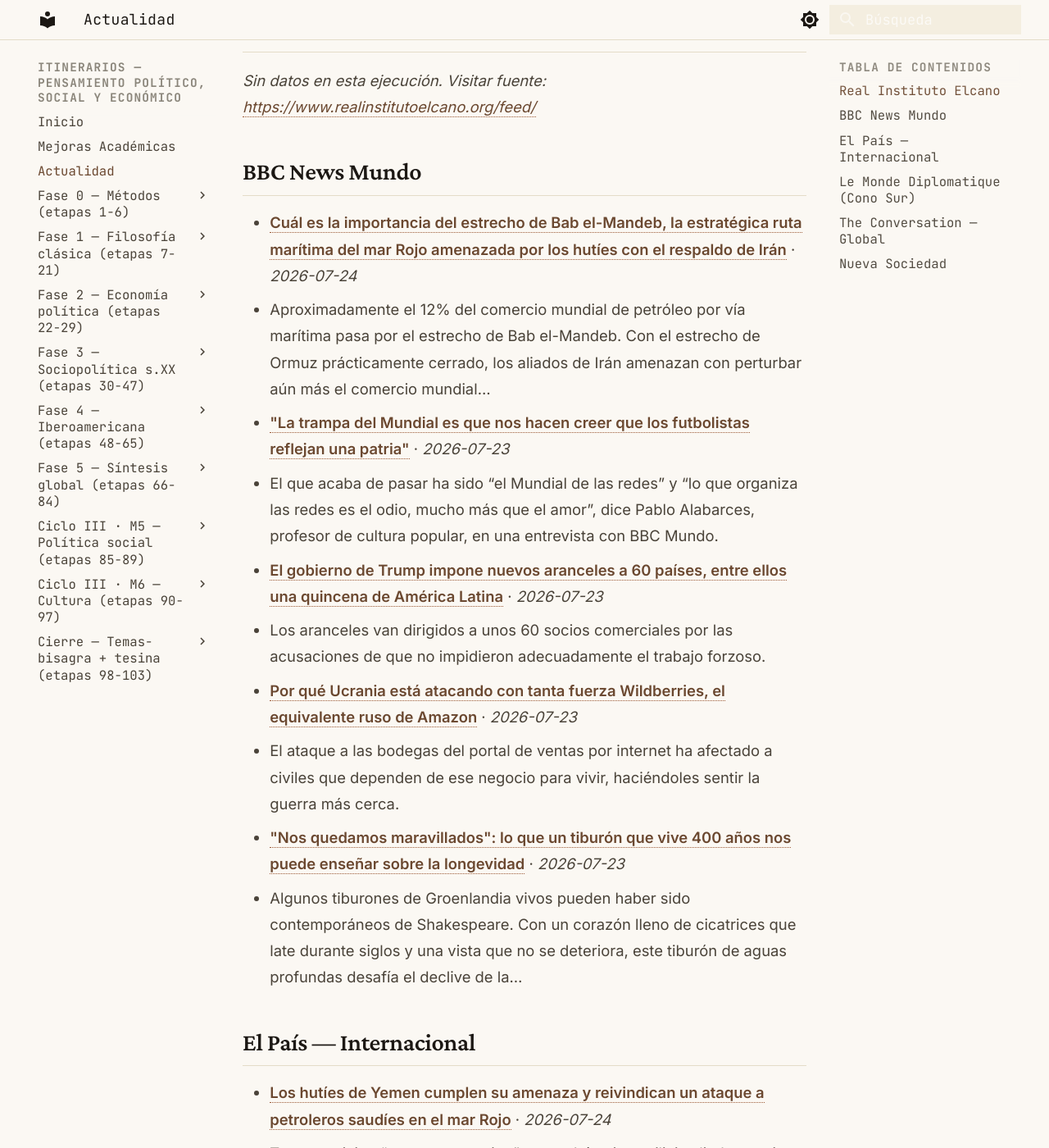
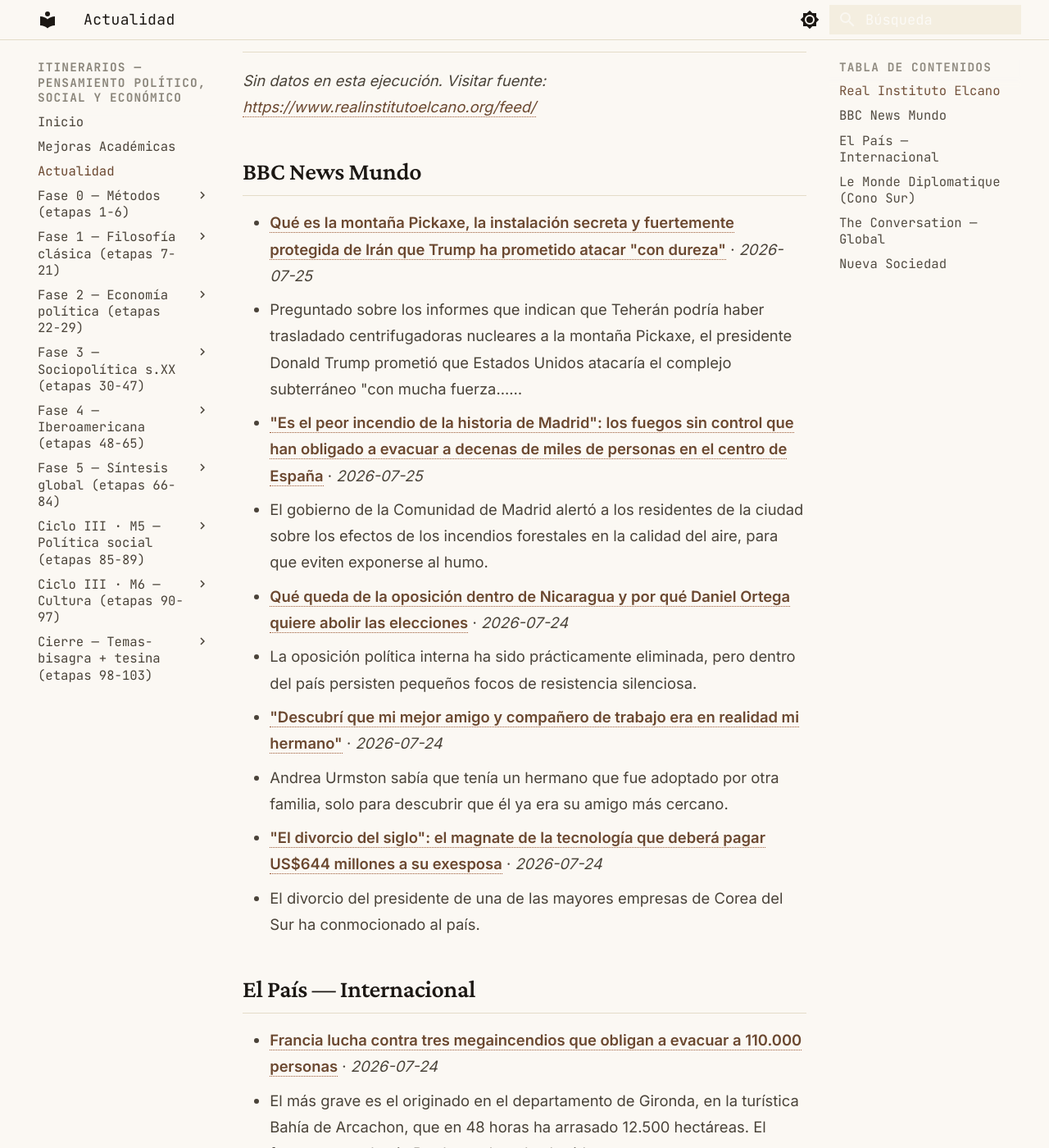
Before and after one commit to MrSpagVi/Curso, an MkDocs documentation site: the page built from docs/actualidad.md, in a window 1280 px wide and 1400 px high, scrolled down 643 px. Shown: the whole window at 82% size. Built offline with MkDocs 1.6.1 and Material for MkDocs 9.7.7, drawn with Linux system fonts in a browser that asks for light colours; some of the changed text lies outside the part shown.

Commit message:
auto: actualidad 2026-07-25

```diff
--- a/docs/actualidad.md
+++ b/docs/actualidad.md
@@ -6,7 +6,7 @@ title: Actualidad
 
 Últimos titulares de fuentes que dictan agenda en ciencia política y geopolítica. Actualizado automáticamente cada día (vía GitHub Actions).
 
-_Última actualización: 2026-07-24 08:09 UTC_
+_Última actualización: 2026-07-25 07:52 UTC_
 
 !!! tip "Ritual mensual — #actualidad"
     El último sábado de cada mes: agarrá **un** titular de los de abajo y escribí **300 palabras** aplicándole **2 autores** del último mes que leíste. ¿Qué diría cada uno? ¿En qué chocan? No resumas la noticia — usala como caso para pensar con las herramientas que venís construyendo. Guardá el texto con el tag `#actualidad` en tu sistema de notas. Esto convierte la teoría en criterio sobre la coyuntura: el objetivo del plan no es citar a Maquiavelo, es leer el presente con él.
@@ -17,25 +17,25 @@ _Sin datos en esta ejecución. Visitar fuente: [https://www.realinstitutoelcano.
 
 ## BBC News Mundo
 
-- **[Cuál es la importancia del estrecho de Bab el-Mandeb, la estratégica ruta marítima del mar Rojo amenazada por los hutíes con el respaldo de Irán](https://www.bbc.com/mundo/articles/cdewk1ek4eeo?at_medium=RSS&at_campaign=rss)** · *2026-07-24*
-  - Aproximadamente el 12% del comercio mundial de petróleo por vía marítima pasa por el estrecho de Bab el-Mandeb. Con el estrecho de Ormuz prácticamente cerrado, los aliados de Irán amenazan con perturbar aún más el comercio mundial…
-- **["La trampa del Mundial es que nos hacen creer que los futbolistas reflejan una patria"](https://www.bbc.com/mundo/articles/c4gd9jyrde4o?at_medium=RSS&at_campaign=rss)** · *2026-07-23*
-  - El que acaba de pasar ha sido “el Mundial de las redes” y “lo que organiza las redes es el odio, mucho más que el amor”, dice Pablo Alabarces, profesor de cultura popular, en una entrevista con BBC Mundo.
-- **[El gobierno de Trump impone nuevos aranceles a 60 países, entre ellos una quincena de América Latina](https://www.bbc.com/mundo/articles/c934lewq7l2o?at_medium=RSS&at_campaign=rss)** · *2026-07-23*
-  - Los aranceles van dirigidos a unos 60 socios comerciales por las acusaciones de que no impidieron adecuadamente el trabajo forzoso.
-- **[Por qué Ucrania está atacando con tanta fuerza Wildberries, el equivalente ruso de Amazon](https://www.bbc.com/mundo/articles/cx27mg3kl0vo?at_medium=RSS&at_campaign=rss)** · *2026-07-23*
-  - El ataque a las bodegas del portal de ventas por internet ha afectado a civiles que dependen de ese negocio para vivir, haciéndoles sentir la guerra más cerca.
-- **["Nos quedamos maravillados": lo que un tiburón que vive 400 años nos puede enseñar sobre la longevidad](https://www.bbc.com/mundo/articles/cp8x30929lgo?at_medium=RSS&at_campaign=rss)** · *2026-07-23*
-  - Algunos tiburones de Groenlandia vivos pueden haber sido contemporáneos de Shakespeare. Con un corazón lleno de cicatrices que late durante siglos y una vista que no se deteriora, este tiburón de aguas profundas desafía el declive de la…
+- **[Qué es la montaña Pickaxe, la instalación secreta y fuertemente protegida de Irán que Trump ha prometido atacar "con dureza"](https://www.bbc.com/mundo/articles/cq89yqezpjyo?at_medium=RSS&at_campaign=rss)** · *2026-07-25*
+  - Preguntado sobre los informes que indican que Teherán podría haber trasladado centrifugadoras nucleares a la montaña Pickaxe, el presidente Donald Trump prometió que Estados Unidos atacaría el complejo subterráneo "con mucha fuerza...…
+- **["Es el peor incendio de la historia de Madrid": los fuegos sin control que han obligado a evacuar a decenas de miles de personas en el centro de España](https://www.bbc.com/mundo/articles/crrvdq8d9x9o?at_medium=RSS&at_campaign=rss)** · *2026-07-25*
+  - El gobierno de la Comunidad de Madrid alertó a los residentes de la ciudad sobre los efectos de los incendios forestales en la calidad del aire, para que eviten exponerse al humo.
+- **[Qué queda de la oposición dentro de Nicaragua y por qué Daniel Ortega quiere abolir las elecciones](https://www.bbc.com/mundo/articles/clyez7yv4vvo?at_medium=RSS&at_campaign=rss)** · *2026-07-24*
+  - La oposición política interna ha sido prácticamente eliminada, pero dentro del país persisten pequeños focos de resistencia silenciosa.
+- **["Descubrí que mi mejor amigo y compañero de trabajo era en realidad mi hermano"](https://www.bbc.com/mundo/articles/c0qv11l945lo?at_medium=RSS&at_campaign=rss)** · *2026-07-24*
+  - Andrea Urmston sabía que tenía un hermano que fue adoptado por otra familia, solo para descubrir que él ya era su amigo más cercano.
+- **["El divorcio del siglo": el magnate de la tecnología que deberá pagar US$644 millones a su exesposa](https://www.bbc.com/mundo/articles/c8rnkkpzvd5o?at_medium=RSS&at_campaign=rss)** · *2026-07-24*
+  - El divorcio del presidente de una de las mayores empresas de Corea del Sur ha conmocionado al país.
 
 ## El País — Internacional
 
-- **[Los hutíes de Yemen cumplen su amenaza y reivindican un ataque a petroleros saudíes en el mar Rojo](https://elpais.com/internacional/2026-07-23/los-huties-de-yemen-ejecutan-su-amenaza-y-atacan-a-petroleros-saudies-en-el-mar-rojo.html)** · *2026-07-24*
-  - Trump anticipa “un severo castigo” contra Irán si su milicia aliada mantiene el bloqueo naval sobre Arabia Saudí, en un nuevo pulso que recrudece el conflicto de Oriente Próximo
-- **[Pasar de la energía nuclear a la bomba atómica: un salto que depende de una decisión política](https://elpais.com/internacional/2026-07-24/pasar-de-la-energia-nuclear-a-la-bomba-atomica-un-salto-que-depende-de-una-decision-politica.html)** · *2026-07-24*
-  - Los expertos creen que el acuerdo entre Estados Unidos y Arabia Saudí puede cambiar las reglas de no proliferación
-- **[Los hutíes se suman al pulso de Irán y arrastran a Yemen](https://elpais.com/internacional/2026-07-24/los-huties-se-suman-al-pulso-de-iran-y-arrastran-a-yemen.html)** · *2026-07-24*
-  - La guerra regional amenaza con cronificar la crisis humanitaria en el país más pobre de la región
+- **[Francia lucha contra tres megaincendios que obligan a evacuar a 110.000 personas](https://elpais.com/internacional/2026-07-24/francia-lucha-contra-tres-grandes-incendios-activos-en-el-sur-del-pais.html)** · *2026-07-24*
+  - El más grave es el originado en el departamento de Gironda, en la turística Bahía de Arcachon, que en 48 horas ha arrasado 12.500 hectáreas. El fuego avanza hacia Burdeos y hay dos heridos graves
+- **[La UE moviliza su mecanismo de emergencia por los incendios de España y Francia y avisa: “Nos preparamos para una situación grave”](https://elpais.com/internacional/2026-07-24/la-ue-moviliza-su-mecanismo-de-emergencia-por-los-incendios-de-espana-y-francia-y-avisa-nos-preparamos-para-una-situacion-grave.html)** · *2026-07-24*
+  - Siete aviones y helicópteros europeos combaten los fuegos activos, mientras Bruselas advierte que estos episodios serán “más duros y más brutales”
+- **[El mapa del Holocausto en Viena](https://elpais.com/internacional/2026-07-25/el-mapa-del-holocausto-en-viena.html)** · *2026-07-25*
+  - Un historiador crea un centro de datos para localizar en el plano de la capital austriaca las últimas viviendas de miles de víctimas del nazismo, y reconstruir sus vidas
 - **[La testosterona, al mando en la Casa Blanca](https://elpais.com/internacional/2026-07-19/la-testosterona-al-mando-en-la-casa-blanca.html)** · *2026-07-19*
   - Al presidente de EE UU se le da muy bien amedrentar con bombardeos, pero no es capaz de alcanzar su objetivo: la derrota de Irán
 - **[El círculo marroquí de Alí Lmrabet](https://elpais.com/internacional/2026-07-14/el-circulo-marroqui-de-ali-lmrabet.html)** · *2026-07-14*
@@ -47,16 +47,16 @@ _Sin datos en esta ejecución. Visitar fuente: [https://www.eldiplo.org/feed/](h
 
 ## The Conversation — Global
 
-- **[Labor national conference backs use of telehealth in voluntary assisted dying care](https://theconversation.com/labor-national-conference-backs-use-of-telehealth-in-voluntary-assisted-dying-care-287188)** · *2026-07-24*
-  - The amendment would commit federal Labor to remove the barriers to allow state law to work unfettered.
-- **[Ukraine: bad week on the home front for Volodymyr Zelensky](https://theconversation.com/ukraine-bad-week-on-the-home-front-for-volodymyr-zelensky-288221)** · *2026-07-24*
-  - To lose a defence minister in time of war is a blow. To also lose a commander-in-chief is a crisis.
-- **[How does parent-child interaction therapy work? And who can use it?](https://theconversation.com/how-does-parent-child-interaction-therapy-work-and-who-can-use-it-281337)** · *2026-07-24*
-  - Parents are guided to respond to their child’s behavioural challenges in real time.
-- **[Not just cigarettes and alcohol: why the ‘Oasis index’ and others like it offer real economic insights](https://theconversation.com/not-just-cigarettes-and-alcohol-why-the-oasis-index-and-others-like-it-offer-real-economic-insights-288090)** · *2026-07-24*
-  - For decades, economists have used everything from lipstick to underpants to work out how people really feel about spending money.
-- **[The World Cup was meant to be carbon-neutral. FIFA hasn’t released the figures, so we built a computer model to check](https://theconversation.com/the-world-cup-was-meant-to-be-carbon-neutral-fifa-hasnt-released-the-figures-so-we-built-a-computer-model-to-check-283580)** · *2026-07-24*
-  - The bid committee for the 2026 World Cup aimed for a carbon neutral event. Green groups predicted an environmental disaster. Who was right?
+- **[View from The Hill: Labor’s ‘managed democracy’ reaches high point as blanket thrown over Israel-Gaza dissent](https://theconversation.com/view-from-the-hill-labors-managed-democracy-reaches-high-point-as-blanket-thrown-over-israel-gaza-dissent-288347)** · *2026-07-25*
+  - Ministers and factional heavyweights worked behind closed doors to squash an attempted revolt over Israel and Gaza.
+- **[What we’ve learned from Andy Burnham’s first week as prime minister](https://theconversation.com/what-weve-learned-from-andy-burnhams-first-week-as-prime-minister-288030)** · *2026-07-24*
+  - A week is a very long time in British politics these days.
+- **[A 1952 Pan Am plane crash transformed passenger safety procedures – a former airline pilot explains how](https://theconversation.com/a-1952-pan-am-plane-crash-transformed-passenger-safety-procedures-a-former-airline-pilot-explains-how-288294)** · *2026-07-24*
+  - Remarkably, all 69 people on board survived when the plane ditched in the sea. What killed 52 of them happened afterwards.
+- **[What repeated blows to the head in sport may mean for dementia risk](https://theconversation.com/what-repeated-blows-to-the-head-in-sport-may-mean-for-dementia-risk-287545)** · *2026-07-24*
+  - Research links repeated head impacts with poorer brain health in some former players, although the evidence cannot yet prove cause and effect.
+- **[Force of Nature shows how extreme weather pushes wildlife to its limits](https://theconversation.com/force-of-nature-shows-how-extreme-weather-pushes-wildlife-to-its-limits-286781)** · *2026-07-24*
+  - This new documentary series reveals how nature is fighting back against today’s extreme weather.
 
 ## Nueva Sociedad
 
```
